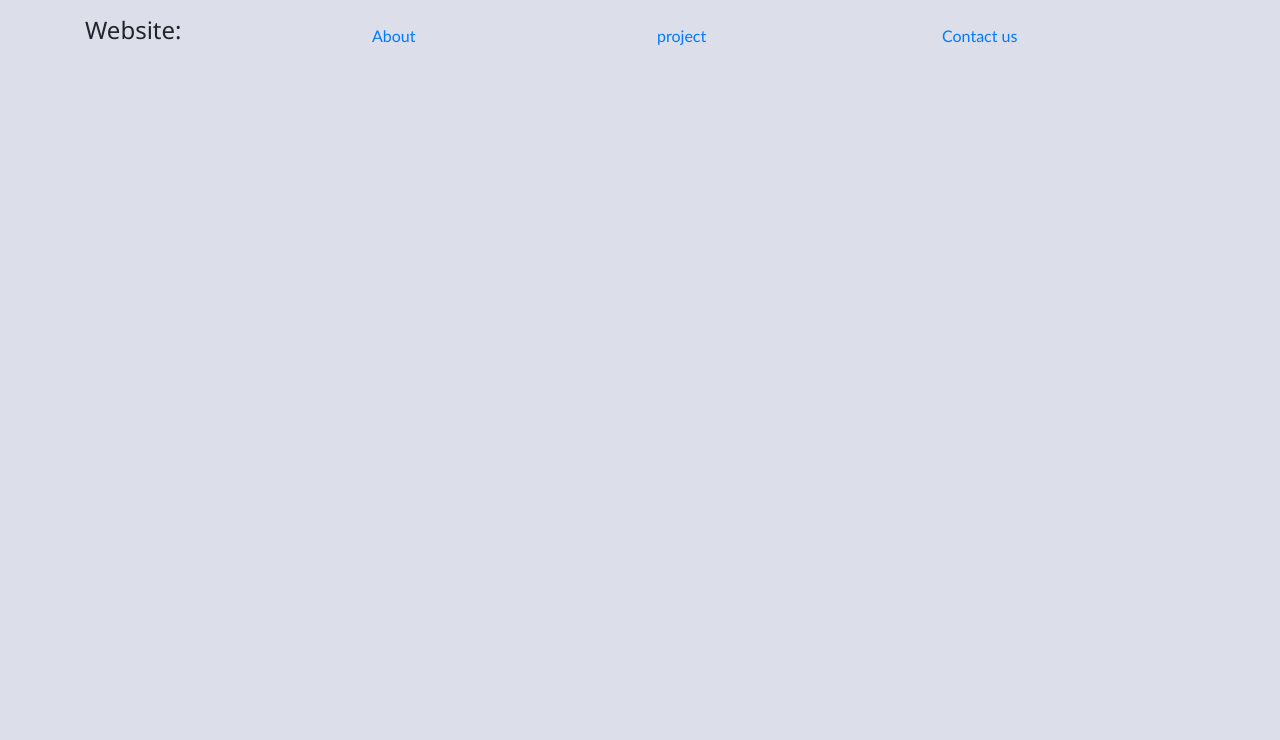
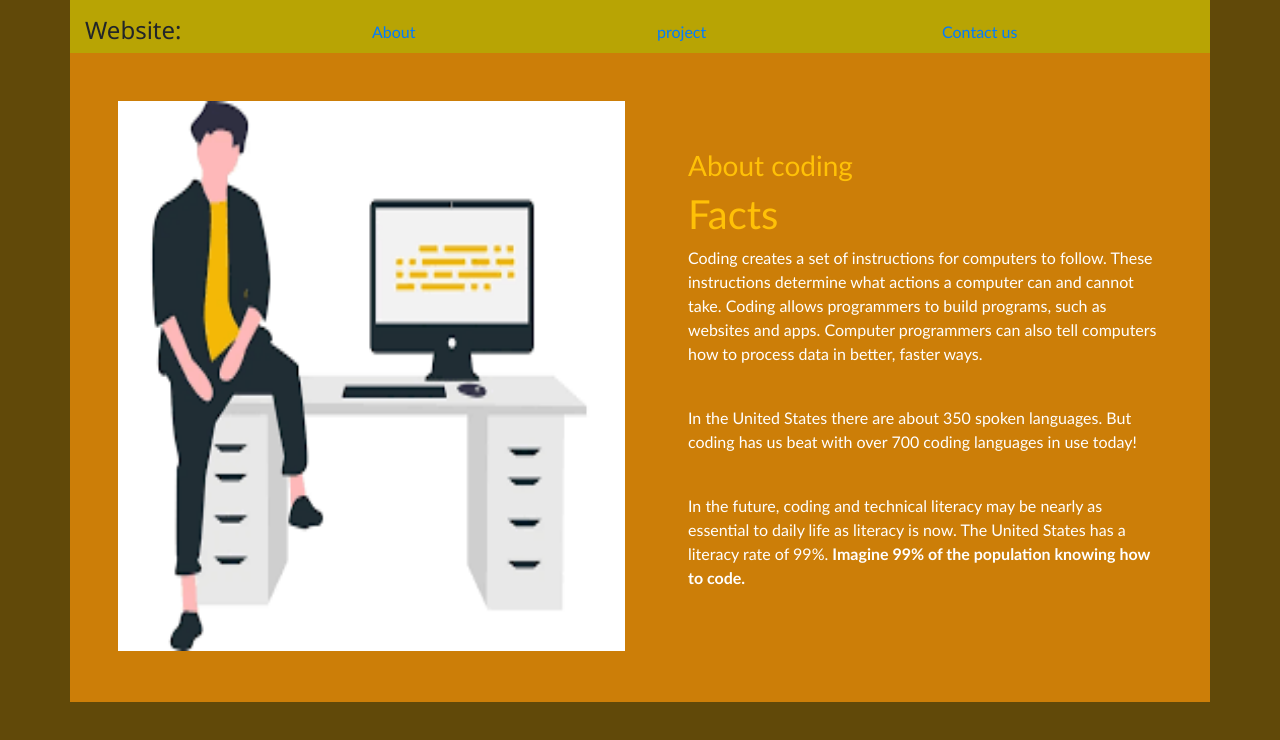
Before and after one commit to Hozaifabinumair2011/Vscode, a plain HTML site: page Creation of website/index.html in a window 1280 px wide. Drawn offline with nearby package versions, Linux system fonts and the light colour scheme; a web font is replaced by a local one.

Commit message:
Creation of Website

```diff
--- a/Creation of website/index.html
+++ b/Creation of website/index.html
@@ -20,19 +20,42 @@
 </head>
 
 <body>
-    <div class="container navigation pt-3">
+    <div id="nav" class="container navigation pt-3">
         <div class="row">
             <div class="col-3 d-flex justify-content-start align-items-center">
                 <h4 class="m-heading">Website:</h4>
             </div>
-            <div class="col-3 pt-2">
+            <div class="col-3 pt-1 pb-2">
                 <a href="#about">About</a>
             </div>
-            <div class="col-3 pt-2">
+            <div class="col-3 pt-1 pb-2">
                 <a href="#project">project</a>
             </div>
-            <div class="col-3 pt-2">
+            <div class="col-3 pt-1 pb-2">
                 <a href="#contact us">Contact us</a>
+            </div>
+        </div>
+    </div>
+    <div id="about" class="container
+         content p-5">
+        <div class="row">
+            <div class="col-6">
+                <img src="Hozao.png" style="height: 550px; width: px;" class="img-fluid">
+            </div>
+            <div class="col-6 pl-5 pt-5 pb-5 text-white">
+                <h3 class="text-warning">About coding</h3>
+                <h1 class="text-warning">Facts</h1>
+                <p>Coding creates a set of instructions for computers to follow. These instructions determine what
+                    actions a computer can
+                    and cannot take. Coding allows programmers to build programs, such as websites and apps. Computer
+                    programmers can also
+                    tell computers how to process data in better, faster ways.</p><br>
+                <p>In the United States there are about 350 spoken languages. But coding has us beat with over 700
+                    coding languages in use
+                    today!</p><br>
+                <p>In the future, coding and technical literacy may be nearly as essential to daily life as literacy is
+                    now. The United
+                    States has a literacy rate of 99%. <b>Imagine 99% of the population knowing how to code.</b></p>
             </div>
         </div>
     </div>
--- a/Creation of website/style.css
+++ b/Creation of website/style.css
@@ -3,7 +3,7 @@ html {
 }
 
 body {
-    background: rgba(200, 203, 221, 0.623);
+    background: rgb(97, 73, 9);
     font-family: 'Trebuchet MS', 'Lucida Sans Unicode', 'Lucida Grande', 'Lucida Sans', Arial, sans-serif
 }
 
@@ -19,3 +19,12 @@ a:hover {
     border-bottom: 2px solid rgb(255, 136, 0);
     transition: 0.5s ease;
 }
+
+.content {
+    background-color: rgb(204, 126, 8);
+    border-radius: 0.5 rem;
+}
+
+#nav {
+    background-color: rgba(255, 238, 0, 0.548);
+}
```
Also changed, not shown: Creation of website/Hozao.png (added), Creation of website/script.js (added).
